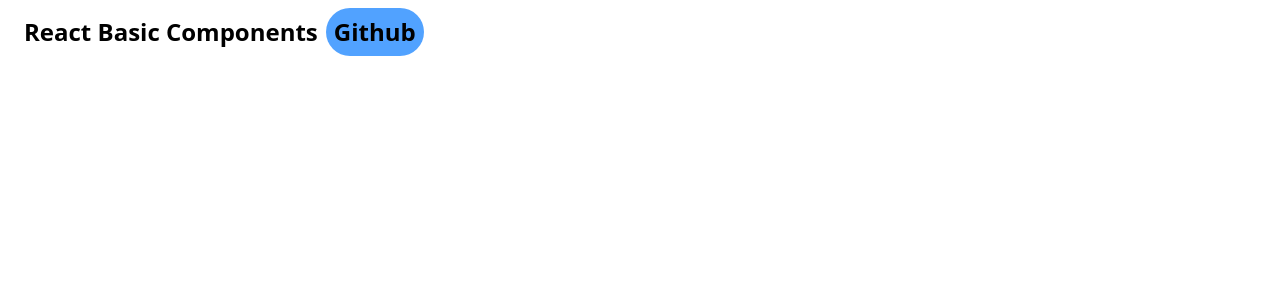
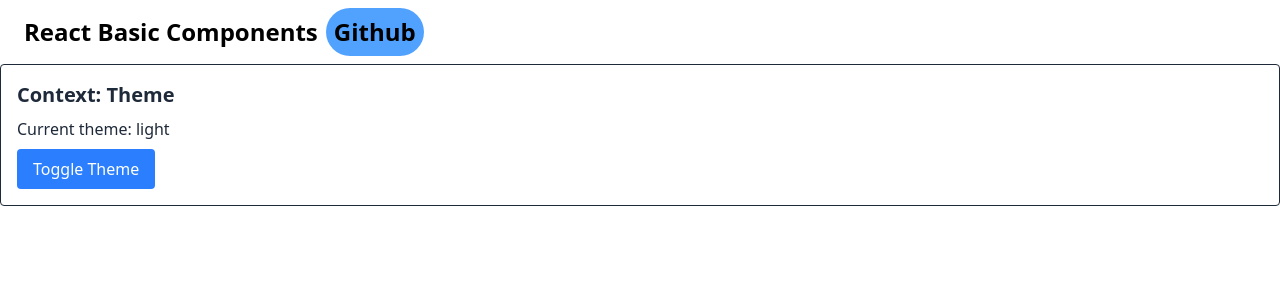
Before and after one commit to srseen/learn-react-vitest, a React (Vite) app: page /contextandStateManagement/react-context-api in a window 1280 px wide. Shown: the top 300 px of the page. Built offline with nearby package versions, Linux system fonts and the light colour scheme.

Commit message:
feat:add context and state management component

```diff
--- /dev/null
+++ b/src/components/4.ContextandStateManagement/1.ReactContextAPI/ThemeContext.tsx
@@ -0,0 +1,36 @@
+import { createContext, useContext, useState } from "react";
+import type { ReactNode } from "react";
+
+type Theme = "light" | "dark";
+
+interface ThemeContextProps {
+  theme: Theme;
+  toggleTheme: () => void;
+}
+
+// สร้าง context
+const ThemeContext = createContext<ThemeContextProps | undefined>(undefined);
+
+// Provider component
+export function ThemeProvider({ children }: { children: ReactNode }) {
+  const [theme, setTheme] = useState<Theme>("light");
+
+  const toggleTheme = () => {
+    setTheme((prev) => (prev === "light" ? "dark" : "light"));
+  };
+
+  return (
+    <ThemeContext.Provider value={{ theme, toggleTheme }}>
+      <div data-testid="theme-wrapper" className={`theme-${theme}`}>
+        {children}
+      </div>
+    </ThemeContext.Provider>
+  );
+}
+
+// Hook สำหรับเรียกใช้ context
+export function UseTheme() {
+  const context = useContext(ThemeContext);
+  if (!context) throw new Error("useTheme must be used within ThemeProvider");
+  return context;
+}
--- /dev/null
+++ b/src/components/4.ContextandStateManagement/1.ReactContextAPI/ThemePage.tsx
@@ -0,0 +1,10 @@
+import { ThemeProvider } from "./ThemeContext";
+import { ThemeSwitcher } from "./ThemeSwitcher";
+
+export function ThemePage() {
+  return (
+    <ThemeProvider>
+      <ThemeSwitcher />
+    </ThemeProvider>
+  );
+}
--- /dev/null
+++ b/src/components/4.ContextandStateManagement/1.ReactContextAPI/ThemeSwitcher.tsx
@@ -0,0 +1,24 @@
+import { UseTheme } from "./ThemeContext";
+
+export function ThemeSwitcher() {
+  const { theme, toggleTheme } = UseTheme();
+
+  return (
+    <div
+      className={`p-4 border rounded space-y-2 ${
+        theme === "dark" ? "bg-gray-700 text-white" : "bg-white text-gray-800"
+      }`}
+    >
+      <h2 className="text-xl font-bold">Context: Theme</h2>
+      <p data-testid="theme-text">Current theme: {theme}</p>
+      <button
+        onClick={toggleTheme}
+        className={`px-4 py-2 rounded ${
+          theme === "dark" ? "bg-blue-700 text-white" : "bg-blue-500 text-white"
+        }`}
+      >
+        Toggle Theme
+      </button>
+    </div>
+  );
+}
--- /dev/null
+++ b/src/data/contextandStateManagementRoutes.tsx
@@ -0,0 +1,14 @@
+import { ThemePage } from "../components/4.ContextandStateManagement/1.ReactContextAPI/ThemePage";
+
+export const contextandStateManagementRoutes = [
+  {
+    path: "react-context-api",
+    name: "1.React Context API",
+    element: <ThemePage />,
+  },
+  //   {
+  //     path: "useEffect-basic",
+  //     name: "1.UseEffect Basic",
+  //     element: <UseEffectBasic />,
+  //   },
+];
--- a/src/data/sectionRoutes.tsx
+++ b/src/data/sectionRoutes.tsx
@@ -1,4 +1,5 @@
 import { BasicsPage } from "../pages/BasicsPage";
+import { ContextandStateManegementPage } from "../pages/ContextandStateManagementPage";
 import { HooksPage } from "../pages/HooksPage";
 import { IndexPage } from "../pages/IndexPage";
 import { InteractionsPage } from "../pages/InteractionPage";
@@ -16,4 +17,9 @@ export const sectionRoutes = [
     name: "3.Hooks",
     element: <HooksPage />,
   },
+  {
+    path: "contextandStateManagement",
+    name: "4.Context and State Management",
+    element: <ContextandStateManegementPage />,
+  },
 ];
--- a/src/main.tsx
+++ b/src/main.tsx
@@ -2,11 +2,12 @@ import { StrictMode } from "react";
 import { createRoot } from "react-dom/client";
 import { BrowserRouter, Routes, Route } from "react-router";
 import "./index.css";
+import { Header } from "./pages/Header";
+import { sectionRoutes } from "./data/sectionRoutes";
+import { basicsRoutes } from "./data/basicsRoutes";
+import { interactionsRoutes } from "./data/interactionsRoutes";
 import { hooksRoutes } from "./data/hooksRoutes";
-import { interactionsRoutes } from "./data/interactionsRoutes";
-import { basicsRoutes } from "./data/basicsRoutes";
-import { sectionRoutes } from "./data/sectionRoutes";
-import { Header } from "./pages/Header";
+import { contextandStateManagementRoutes } from "./data/contextandStateManagementRoutes";
 
 createRoot(document.getElementById("root")!).render(
   <StrictMode>
@@ -41,6 +42,13 @@ createRoot(document.getElementById("root")!).render(
             element={route.element}
           />
         ))}
+        {contextandStateManagementRoutes.map((route) => (
+          <Route
+            key={route.path}
+            path={`/contextandStateManagement/${route.path}`}
+            element={route.element}
+          />
+        ))}
       </Routes>
     </BrowserRouter>
   </StrictMode>
--- /dev/null
+++ b/src/pages/ContextandStateManagementPage.tsx
@@ -0,0 +1,22 @@
+import { Link } from "react-router";
+import { contextandStateManagementRoutes } from "../data/contextandStateManagementRoutes";
+
+export function ContextandStateManegementPage() {
+  return (
+    <div className="px-6">
+      <h2 className="text-lg font-bold mb-4">4.Context and State Management</h2>
+      <ul className="space-y-2">
+        {contextandStateManagementRoutes.map((item) => (
+          <li key={item.path}>
+            <Link
+              to={`/contextandStateManagement/${item.path}`}
+              className="text-blue-600 hover:underline"
+            >
+              {item.name}
+            </Link>
+          </li>
+        ))}
+      </ul>
+    </div>
+  );
+}
```
Also changed, not shown: 1 other file (tests, documents, lock files or other folders).
